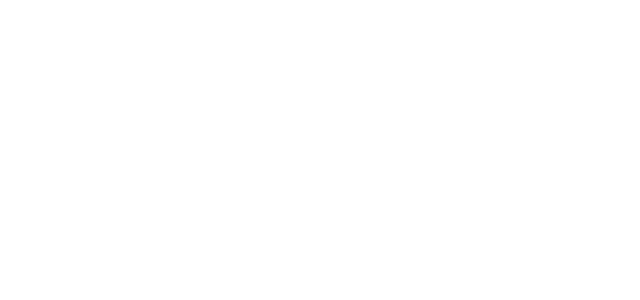
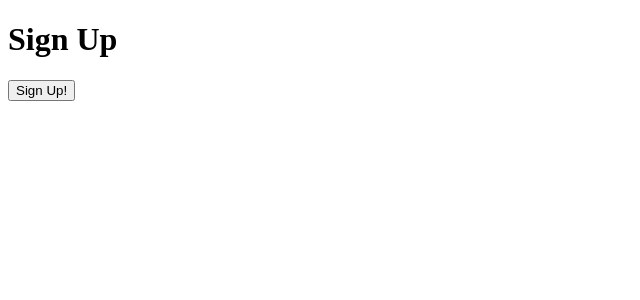
Before and after one commit to Code-with-Henil/week-2-routing-part-2-small-valley, a React (Vite) app: page /sign-up in a window 1280 px wide. Before the commit this address had no page. Shown: the top 300 px of the page, without its empty margins (0-640 px from the left). Built offline with nearby package versions, Linux system fonts and the light colour scheme.

Commit message:
add useNavigate

```diff
--- a/src/App.tsx
+++ b/src/App.tsx
@@ -1,11 +1,13 @@
 import { BrowserRouter, Route, Routes } from "react-router-dom";
+import "./index.css";
 import Home from "./components/Home";
 import About from "./components/About";
 import Products from "./components/Products";
 import Services from "./components/Services";
 import Contact from "./components/Contact";
-import "./index.css";
 import Recipes from "./components/Recipes";
+import SignUp from "./components/SignUp";
+import Wellcome from "./components/Wellcome";
 
 function App() {
     return (
@@ -17,6 +19,8 @@
                 <Route path="/services" element={<Services />}></Route>
                 <Route path="/contact" element={<Contact />}></Route>
                 <Route path="/recipes/:recipe" element={<Recipes />}></Route>
+                <Route path="/sign-up" element={<SignUp />}></Route>
+                <Route path="/wellcome" element={<Wellcome />}></Route>
             </Routes>
         </BrowserRouter>
     );
--- /dev/null
+++ b/src/components/SignUp.tsx
@@ -0,0 +1,23 @@
+import { useNavigate } from "react-router-dom";
+
+const SignUp = () => {
+    const navigate = useNavigate();
+
+    const signUpHandler = (e: React.FormEvent) => {
+        e.preventDefault();
+        setTimeout(() => {
+            navigate("/wellcome");
+        }, 1000);
+    };
+
+    return (
+        <>
+            <h1>Sign Up</h1>
+            <form onSubmit={signUpHandler}>
+                <button type="submit">Sign Up!</button>
+            </form>
+        </>
+    );
+};
+
+export default SignUp;
--- /dev/null
+++ b/src/components/Wellcome.tsx
@@ -0,0 +1,5 @@
+const Wellcome = () => {
+    return <div>Wellcome!</div>;
+};
+
+export default Wellcome;
```
